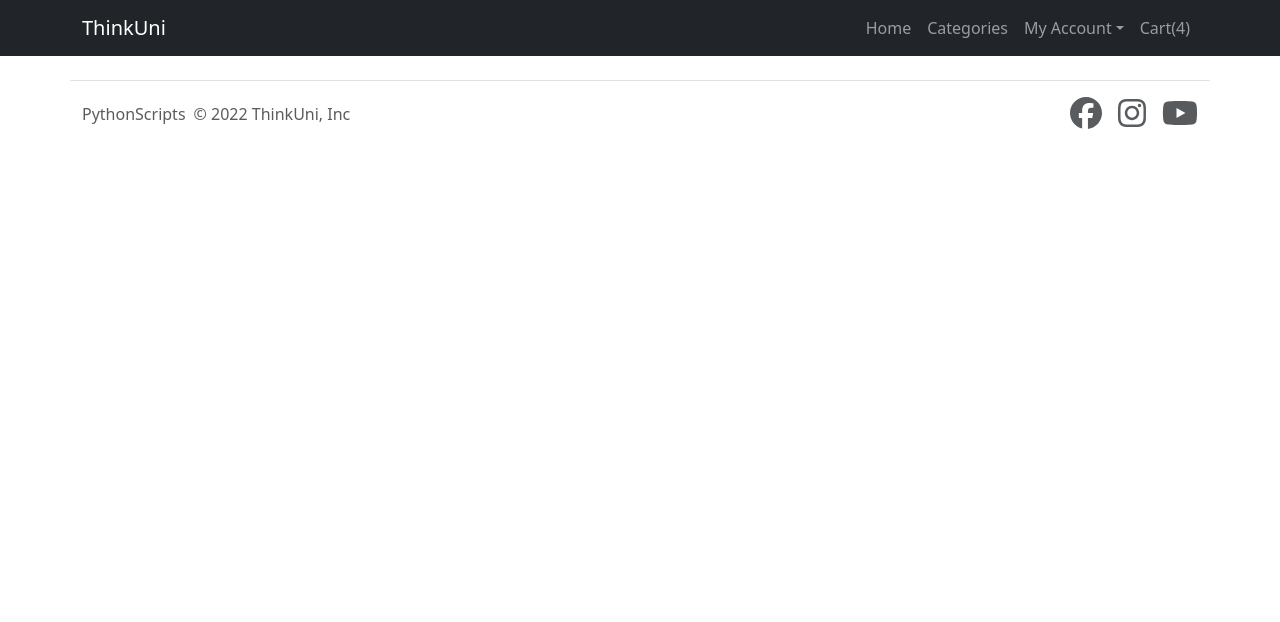
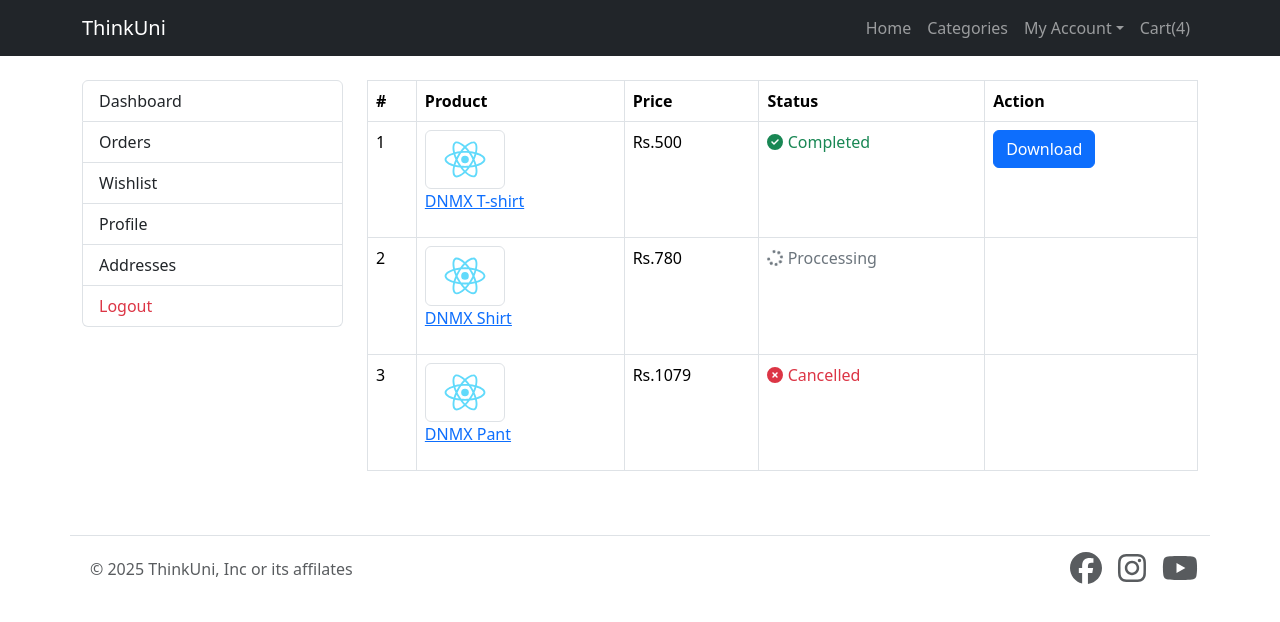
Before and after one commit to Heynafeezhere/ReactFrontend, a React (Create React App) app: page /customer/orders in a window 1280 px wide. Shown: the top 622 px of the page. Built offline with nearby package versions, Linux system fonts and the light colour scheme.

Commit message:
Video 25

```diff
--- a/src/App.js
+++ b/src/App.js
@@ -11,10 +11,13 @@
 import ProductDetail from './Components/ProductDetail';
 import AllProducts from './Components/AllProducts';
 import Checkout from './Components/Checkout';
+import OrderSuccess from './Components/OrderSuccess';
+import OrderFailure from './Components/OrderFailure';
 
 import Register from './Components/Customer/Register';
 import Login from './Components/Customer/Login';
 import Dashboard from './Components/Customer/Dashboard';
+import Orders from './Components/Customer/Orders';
 
 function App() {
   return (
@@ -30,10 +33,13 @@
         <Route path='/category/:category_slug/:id' element={<CategoryProducts />} />
 
         <Route path='/checkout' element={<Checkout />} />
+        <Route path='/orders/success' element={<OrderSuccess />} />
+        <Route path='/orders/failure' element={<OrderFailure />} />
 
         <Route path='/customer/register' element={<Register />} />
         <Route path='/customer/login' element={<Login />} />
         <Route path='/customer/dashboard' element={<Dashboard />} />
+        <Route path='/customer/orders' element={<Orders />} />
 
       </Routes>
       <Footer />
--- a/src/Components/Customer/Dashboard.js
+++ b/src/Components/Customer/Dashboard.js
@@ -1,21 +1,10 @@
-import { Link } from 'react-router-dom';
-import logo from '../../logo.svg';
-
+import Sidebar from './Sidebar';
 function Dashboard() {
     return (
         <section className="container mt-4">
             <div className="row mt-3">
                 <div className='col-md-3 col-12 mb-2'>
-                    <div className="list-group">
-                        <a href="#" className="list-group-item list-group-item-action active" aria-current="true">
-                            Dashboard
-                        </a>
-                        <a href="#" className="list-group-item list-group-item-action">Orders</a>
-                        <a href="#" className="list-group-item list-group-item-action">Wishlist</a>
-                        <a href="#" className="list-group-item list-group-item-action">Profile</a>
-                        <a href="#" className="list-group-item list-group-item-action">Addresses</a>
-                        <a href="#" className="list-group-item list-group-item-action text-danger">Logout</a>
-                    </div>
+                    <Sidebar />
                 </div>
                 <div className='col-md-9 col-12 mb-2'>
                     <div className='row'>
--- /dev/null
+++ b/src/Components/Customer/Orders.js
@@ -0,0 +1,66 @@
+import Sidebar from './Sidebar';
+
+import { Link } from 'react-router-dom';
+import logo from '../../logo.svg';
+function Orders() {
+    return (
+        <section className="container mt-4">
+            <div className="row mt-3">
+                <div className='col-md-3 col-12 mb-2'>
+                    <Sidebar />
+                </div>
+                <div className='col-md-9 col-12 mb-2'>
+                    <div className='row'>
+                        <div className="table responsive">
+                            <table className="table table-bordered">
+                                <thead>
+                                    <tr>
+                                        <th>#</th>
+                                        <th>Product</th>
+                                        <th>Price</th>
+                                        <th>Status</th>
+                                        <th>Action</th>
+                                    </tr>
+                                </thead>
+                                <tbody>
+                                    <tr>
+                                        <td>1</td>
+                                        <td>
+                                            <Link to="/product/T-shirt/1"><img src={logo} className="img-thumbnail me-2" width={80} alt="..." /></Link>
+                                            <p><Link to="/product/T-shirt/1">DNMX T-shirt</Link></p>
+                                        </td>
+                                        <td>Rs.500</td>
+                                        <td><span className='text-success'><i className="fa fa-check-circle"></i> Completed</span></td>
+                                        <td><button className='btn btn-primary'>Download</button></td>
+                                    </tr>
+                                    <tr>
+                                        <td>2</td>
+                                        <td>
+                                            <Link to="/product/T-shirt/1"><img src={logo} className="img-thumbnail me-2" width={80} alt="..." /></Link>
+                                            <p><Link to="/product/T-shirt/1">DNMX Shirt</Link></p>
+                                        </td>
+                                        <td>Rs.780</td>
+                                        <td><span className='text-secondary'><i className="fa fa-spin fa-spinner"></i> Proccessing</span></td>
+                                        <td></td>
+                                    </tr>
+                                    <tr>
+                                        <td>3</td>
+                                        <td>
+                                            <Link to="/product/T-shirt/1"><img src={logo} className="img-thumbnail me-2" width={80} alt="..." /></Link>
+                                            <p><Link to="/product/T-shirt/1">DNMX Pant</Link></p>
+                                        </td>
+                                        <td>Rs.1079</td>
+                                        <td><span className='text-danger'><i className="fa fa-times-circle"></i> Cancelled</span></td>
+                                        <td></td>
+                                    </tr>
+                                </tbody>
+                            </table>
+                        </div>
+                    </div>
+                </div>
+            </div>
+        </section>
+    )
+}
+
+export default Orders;
--- /dev/null
+++ b/src/Components/Customer/Sidebar.js
@@ -0,0 +1,18 @@
+import { Link } from 'react-router-dom';
+
+function Sidebar() {
+    return (
+        <div className="list-group">
+            <Link to="/customer/dashboard" className="list-group-item list-group-item-action" aria-current="true">
+                Dashboard
+            </Link>
+            <Link to="/customer/orders" className="list-group-item list-group-item-action">Orders</Link>
+            <Link href="#" className="list-group-item list-group-item-action">Wishlist</Link>
+            <Link href="#" className="list-group-item list-group-item-action">Profile</Link>
+            <Link href="#" className="list-group-item list-group-item-action">Addresses</Link>
+            <Link href="#" className="list-group-item list-group-item-action text-danger">Logout</Link>
+        </div>
+    )
+}
+
+export default Sidebar;
--- a/src/Components/Footer.js
+++ b/src/Components/Footer.js
@@ -3,9 +3,9 @@
         <footer className="d-flex flex-wrap justify-content-between align-items-center py-3 my-4 border-top container">
             <div className="col-md-4 d-flex align-items-center">
                 <a href="/" className="mb-3 me-2 mb-md-0 text-muted text-decoration-none lh-1">
-                    PythonScripts
+                    {/* ThinkUni Logo */}
                 </a>
-                <span className="mb-3 mb-md-0 text-muted">© 2022 ThinkUni, Inc</span>
+                <span className="mb-3 mb-md-0 text-muted">© 2025 ThinkUni, Inc or its affilates</span>
             </div>
             <ul className="nav col-md-4 justify-content-end list-unstyled d-flex">
                 <li className="ms-3"><a className="text-muted" href="#"><i className="fa-brands fa-facebook fa-2x"></i></a></li>
--- /dev/null
+++ b/src/Components/OrderFailure.js
@@ -0,0 +1,21 @@
+import { Link } from 'react-router-dom';
+function OrderFailure() {
+    return (
+        <section className="container mt-4">
+            <div className="row mt-3">
+                <div className='col-md-8 offset-2 mb-2'>
+                    <div className='card'>
+                        <div className='card-body text-center'>
+                            <i className="fa fa-times-circle text-danger fa-3x"/>
+                            <h4 className='mt-3'>OOPS! Something went wrong</h4>
+                            <p>Sorry for the inconvenience. Please try again Later or contact the support.</p>
+                            <Link to="/" className='btn btn-primary'> <i class="fa-solid fa-cart-shopping" /> Continue Shopping</Link>
+                        </div>
+                    </div>
+                </div>
+            </div>
+        </section>
+    )
+}
+
+export default OrderFailure;
--- /dev/null
+++ b/src/Components/OrderSuccess.js
@@ -0,0 +1,21 @@
+import { Link } from 'react-router-dom';
+function OrderSuccess() {
+    return (
+        <section className="container mt-4">
+            <div className="row mt-3">
+                <div className='col-md-8 offset-2 mb-2'>
+                    <div className='card'>
+                        <div className='card-body text-center'>
+                            <i className="fa fa-check-circle text-success fa-3x"/>
+                            <h4 className='mt-3'>Order Placed Successfully</h4>
+                            <p>Thanks for shopping with us. Your order will be delivered to you soon.</p>
+                            <Link to="/" className='btn btn-primary'> <i class="fa-solid fa-cart-shopping" /> Continue Shopping</Link>
+                        </div>
+                    </div>
+                </div>
+            </div>
+        </section>
+    )
+}
+
+export default OrderSuccess;
```
